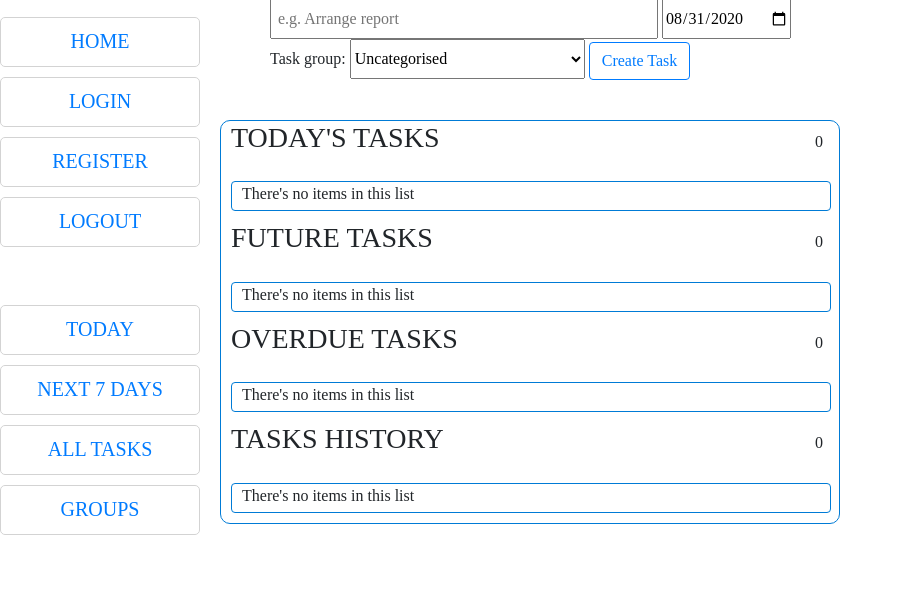
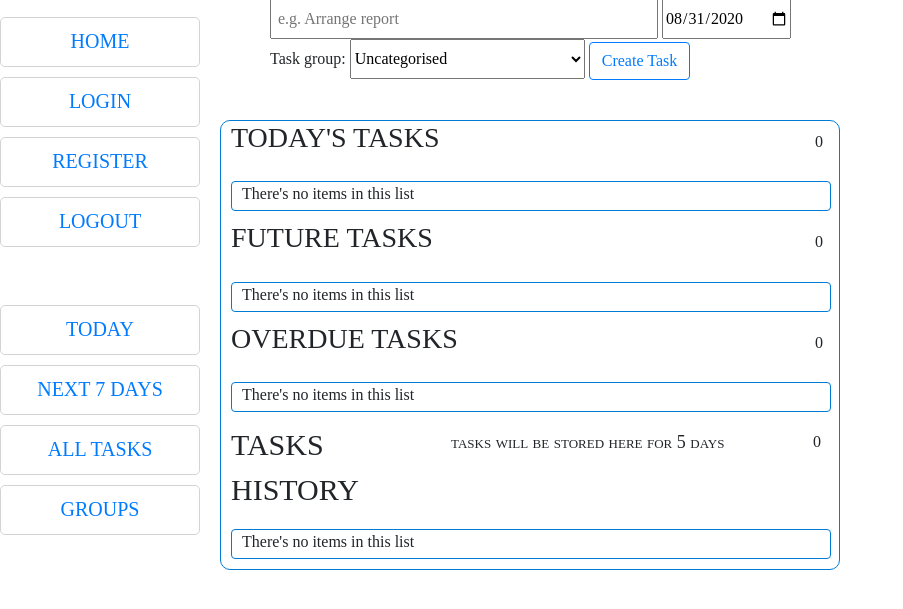
Before and after one commit to SigisM/todoapp, a Django app: page / in a window 1280 px wide. Shown: the part 78-687 px from the top of the page, without its empty margins (0-903 px from the left). Run offline with Django 3.2, Linux system fonts and the light colour scheme; the visitor is signed in with stand-in values (Sample User, id 1); data comes from the database, SQL or seed files in the repository; data that the repository does not hold is empty; parts of the project's set-up code (start-up, migrations or seed data) failed here and were passed over; some libraries are stand-ins or nearby versions; some web fonts are replaced.

Commit message:
Small fixes on styling

```diff
--- a/todo_app/static/css/style.css
+++ b/todo_app/static/css/style.css
@@ -164,7 +164,7 @@ body {
 }
 
 .todo {
-    display: inline-block;
+    /* display: inline-block; */
     position: absolute;
     width: 620px;
     height: auto;
@@ -172,7 +172,6 @@ body {
     border-width: 1px;
     border-radius: 10px;
     border-color:rgb(0, 123, 214);
-    /* box-shadow: 7px 0px 5px grey; */
 }
 
 .todo_list{
@@ -180,7 +179,6 @@ body {
     margin: 20px;
     margin-left: 30px;
     padding: 20px;
-    /* border-radius: 3px; */
 }
 
 .register_list{
@@ -210,7 +208,6 @@ body {
     border-width: 1px;
     border-radius: 4px;
     border-color: rgb(0, 123, 214);
-    /* background-color: lightsteelblue; */
     margin: 10px;
     text-decoration: none;
     height: 30px;
@@ -235,7 +232,6 @@ body {
     border-width: 1px;
     border-radius: 4px;
     border-color: rgb(0, 123, 214);
-    /* background-color: lightsteelblue; */
     margin: 10px;
     text-decoration: none;
     height: 30px;
@@ -260,7 +256,6 @@ body {
     border-width: 1px;
     border-radius: 4px;
     border-color: rgb(0, 123, 214);
-    /* background-color: lightsteelblue; */
     margin: 10px;
     text-decoration: none;
     height: 30px;
@@ -285,7 +280,6 @@ body {
     border-width: 1px;
     border-radius: 4px;
     border-color: rgb(0, 123, 214);
-    /* background-color: lightsteelblue; */
     margin: 10px;
     text-decoration: none;
     height: 30px;
@@ -310,7 +304,6 @@ body {
     border-width: 1px;
     border-radius: 4px;
     border-color: rgb(0, 123, 214);
-    /* background-color: lightsteelblue; */
     margin: 10px;
     text-decoration: none;
     height: 30px;
@@ -335,7 +328,6 @@ body {
     border-width: 1px;
     border-radius: 4px;
     border-color: rgb(0, 123, 214);
-    /* background-color: lightsteelblue; */
     margin: 10px;
     text-decoration: none;
     height: 30px;
@@ -360,7 +352,6 @@ body {
     border-width: 1px;
     border-radius: 4px;
     border-color: rgb(0, 123, 214);
-    /* background-color: lightsteelblue; */
     margin: 10px;
     text-decoration: none;
     height: 30px;
@@ -385,7 +376,6 @@ body {
     border-width: 1px;
     border-radius: 4px;
     border-color: rgb(0, 123, 214);
-    /* background-color: lightsteelblue; */
     margin: 10px;
     height: 30px;
     width: 600px;
@@ -409,7 +399,6 @@ body {
     border-width: 1px;
     border-radius: 4px;
     border-color: rgb(214, 0, 0);
-    /* background-color: lightsteelblue; */
     margin: 10px;
 
     height: 30px;
@@ -434,9 +423,7 @@ body {
     border-width: 1px;
     border-radius: 4px;
     border-color: rgb(0, 123, 214);
-    /* background-color: lightsteelblue; */
     margin: 10px;
-
     height: 30px;
     width: 600px;
     display: block;
@@ -455,7 +442,6 @@ body {
 }
 
 .number_of_count {
-    display: inline-block;
     margin-left: -20px;
     z-index: 1;
 }
@@ -704,20 +690,18 @@ body {
     transform-origin:0 50%;
 }
 
-.collapsed_past_compl {
+.collased_past_compl_container {
     width: 600px;
+    display: inline-block;
     margin-left: 10px;
-    position:relative;
-    text-decoration:none;
-    display:inline-block;
-    z-index: 0;
 }
 
-.collapsed_past_compl:hover {
+.collased_past_compl_container:hover {
     cursor: pointer;
 }
 
-.collapsed_past_compl:after {
+.collased_past_compl_container:after {
+    margin-top: 40px;
     display:block;
     content: '';
     border-bottom: solid 1px rgb(0, 123, 214);
@@ -726,9 +710,38 @@ body {
     transform-origin:100% 50%
 }
 
-.collapsed_past_compl:hover:after {
+.collased_past_compl_container:hover:after {
     transform: scaleX(1);
     transform-origin:0 50%;
+}
+
+
+.collapsed_past_compl {
+    width: 220px;
+    font-size: 30px;
+    /* margin-left: 10px;
+    position:relative;
+    text-decoration:none; */
+    /* display:inline-block; */
+    float: left;
+    /* z-index: 0; */
+}
+
+.collapsed_past_compl_warning {
+    width: 350px;
+    float: left;
+    font-variant: small-caps;
+    font-size: 18px;
+    height: 40px;
+    line-height: 40px;
+}
+
+.number_of_count_compl {
+    width: 20px;
+    float: left;
+    text-align: right;
+    height: 40px;
+    line-height: 40px;
 }
 
 .time {
--- a/todo_app/todo_items/templates/base.html
+++ b/todo_app/todo_items/templates/base.html
@@ -22,7 +22,7 @@
             $(".collapsed_tomorrow6").click(function(event){$(".todo_rows_tomorrow6").fadeToggle().delay(100);})
             $(".collapsed_future").click(function(event){$(".todo_rows_future").fadeToggle().delay(100);})
             $(".collapsed_past").click(function(event){$(".todo_rows_past").fadeToggle().delay(100);})
-            $(".collapsed_past_compl").click(function(event){$(".todo_rows_past_compl").fadeToggle().delay(100);})
+            $(".collased_past_compl_container").click(function(event){$(".todo_rows_past_compl").fadeToggle().delay(100);})
 
             $(".todo_rows_today").click(function(event) {
                 if ($(".update").is(":hidden"))
--- a/todo_app/todo_items/templates/todo_items.html
+++ b/todo_app/todo_items/templates/todo_items.html
@@ -74,10 +74,11 @@
                 <span class="no_items">There's no items in this list</span>
             </div>
         {% endfor  %}
-
-
-        <label><h3 class="collapsed_past_compl">TASKS HISTORY</h3></label>
-        <span class="number_of_count">{{todos_completed_before|length}}</span>
+    <div class="collased_past_compl_container">
+        <div class="collapsed_past_compl">TASKS HISTORY</div>
+        <div class="collapsed_past_compl_warning">tasks will be stored here for 5 days</div>
+        <div class="number_of_count_compl">{{todos_completed_before|length}}</div>
+    </div>
         {% for todo in todos_completed_before %}
             <a href="{% url 'update_todo' todo.pk %}" target='myIframe'>
                 <div class="todo_rows_past_compl">
```
